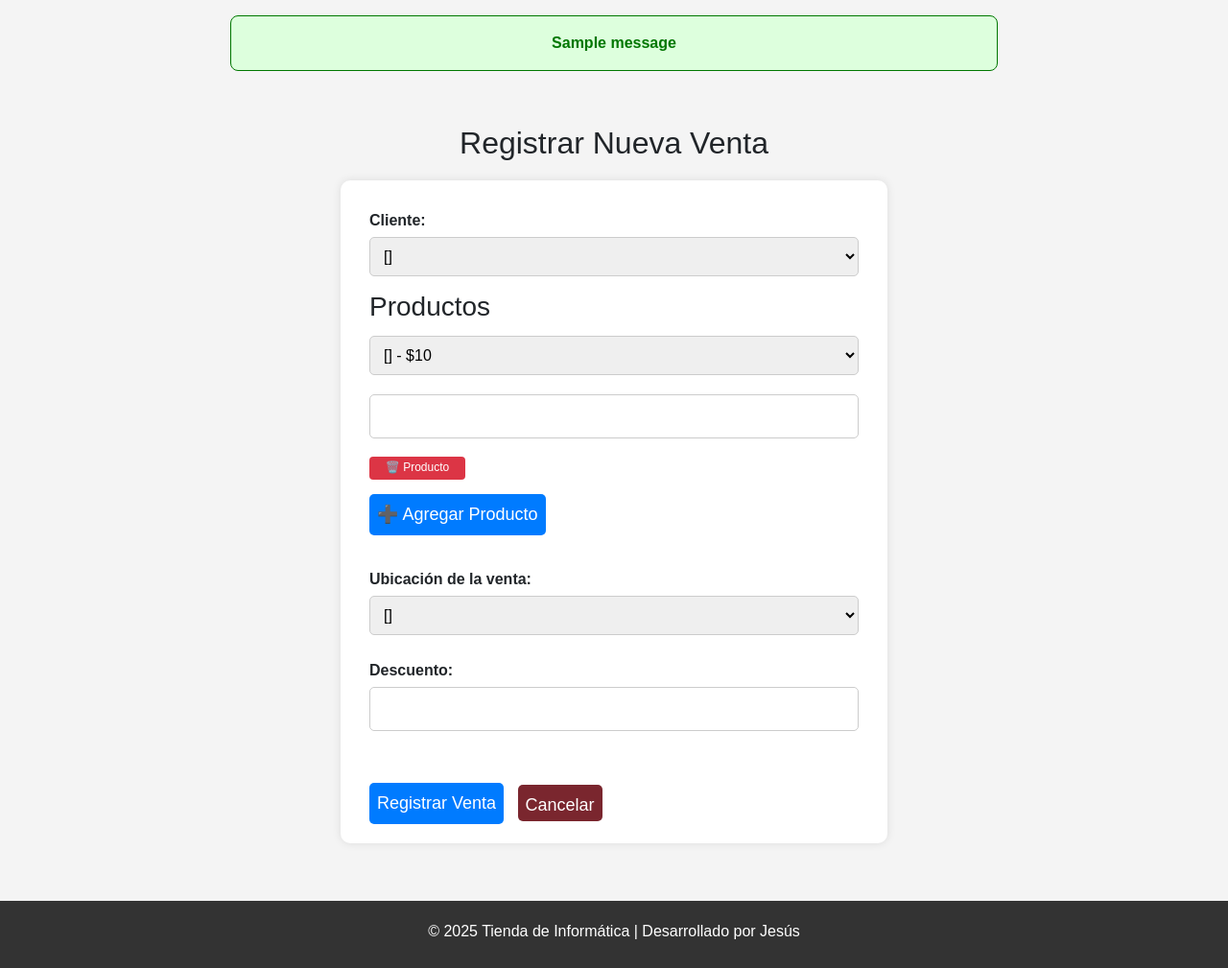
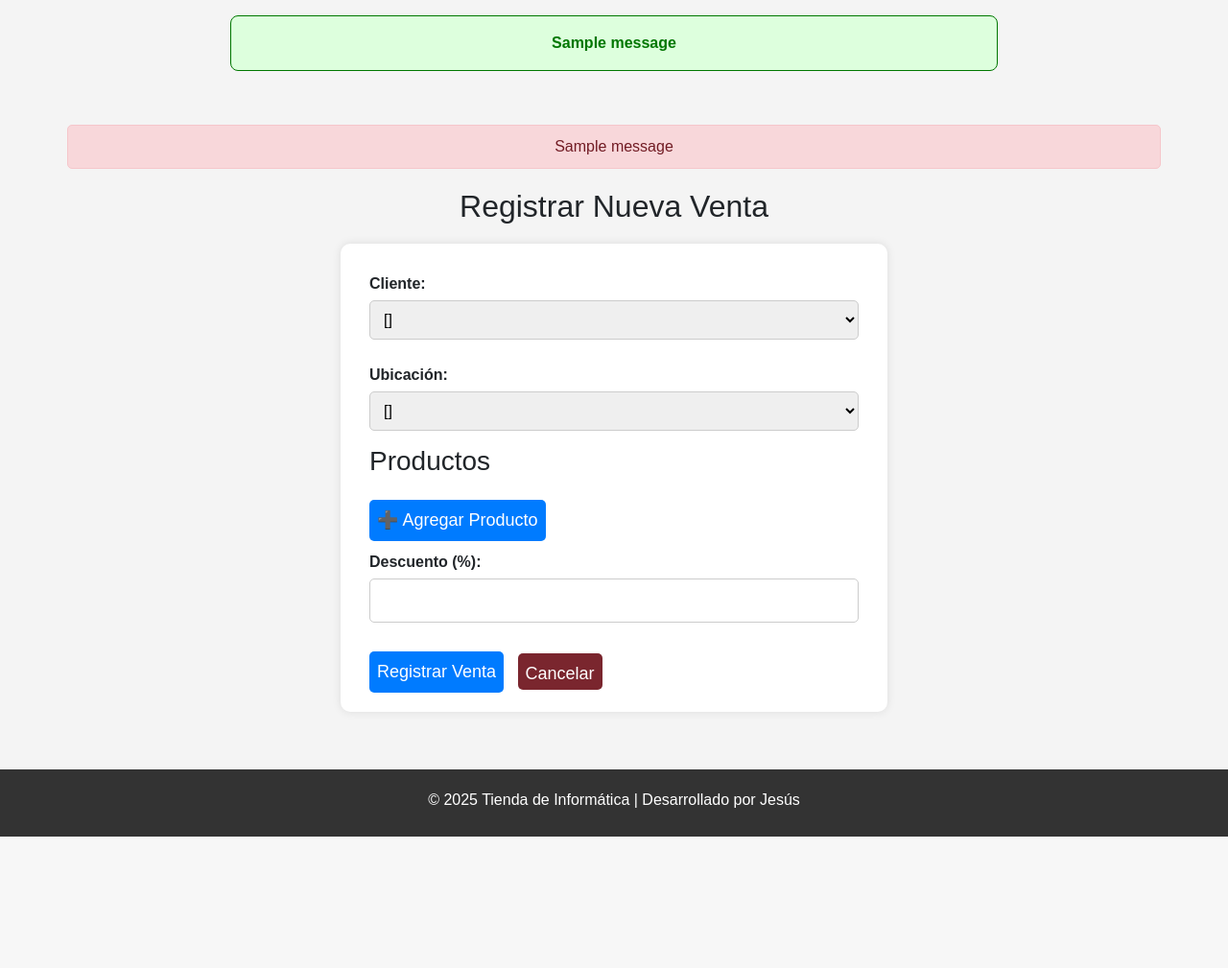
Before and after one commit to jcm201080/ProyectoInformatica, a Flask app: template templates/ventas/nueva_venta.html in a window 1280 px wide. Shown: the part 230-1239 px from the top of the page at 96% size. After the commit the page ends 1102 px from the top, so only its background shows below. Run offline with Flask 3, Linux system fonts and the light colour scheme; the template is opened without the code that fills it: most values are stand-ins (such as "Sample title", 1, 10 or a date in 2020); one stand-in notice (Sample message) is shown.

Commit message:
reparación fallo ventas y mover funcion a js

```diff
--- /dev/null
+++ b/static/js/nueva_venta.js
@@ -0,0 +1,36 @@
+
+function agregarProducto() {
+    // Obtener productos ya seleccionados
+    const seleccionados = Array.from(document.querySelectorAll('select[name="producto_id[]"]'))
+        .map(select => select.value);
+
+    // Lista de productos disponibles (desde el backend en JSON)
+    const productosDisponibles = {{ productos_json | tojson }};
+
+    // Filtrar los productos que no han sido seleccionados
+    const opcionesFiltradas = productosDisponibles
+        .filter(p => !seleccionados.includes(p.id.toString()))
+        .map(p => `<option value="${p.id}">${p.nombre} - $${p.precio.toFixed(2)}</option>`)
+        .join("");
+
+    if (!opcionesFiltradas) {
+        alert("No quedan más productos disponibles para añadir.");
+        return;
+    }
+
+    // Crear el contenedor del nuevo producto
+    const div = document.createElement('div');
+    div.classList.add('producto');
+
+    div.innerHTML = `
+        <select name="producto_id[]">${opcionesFiltradas}</select>
+        <input type="number" name="cantidad[]" min="1" value="1">
+        <button type="button" onclick="eliminarProducto(this)" class="btn btn-delete">🗑️ Producto</button>
+    `;
+
+    document.getElementById('productos').appendChild(div);
+}
+
+function eliminarProducto(btn) {
+    btn.parentElement.remove();
+}
--- a/templates/ventas/nueva_venta.html
+++ b/templates/ventas/nueva_venta.html
@@ -1,103 +1,59 @@
 {% extends 'base.html' %}
+
 {% block content %}
+    {% with messages = get_flashed_messages() %}
+        {% if messages %}
+            <div class="alerta">
+                <ul>
+                    {% for message in messages %}
+                        <li>{{ message }}</li>
+                    {% endfor %}
+                </ul>
+            </div>
+        {% endif %}
+    {% endwith %}
 
     <h2>Registrar Nueva Venta</h2>
     <form method="POST">
         <label>Cliente:</label>
-    <select name="cliente_id">
+        <select name="cliente_id" required>
             {% for cliente in clientes %}
                 <option value="{{ cliente.id }}"
-                {% if datos_previos and cliente.id|string == datos_previos.cliente_id %}selected{% endif %}>
+                    {% if datos_previos.get('cliente_id') == cliente.id|string %}selected{% endif %} >
                     {{ cliente.nombre }}
+                </option>
+            {% endfor %}
+        </select>
+
+        <label>Ubicación:</label>
+        <select name="ubicacion_id" required>
+            {% for ubicacion in ubicaciones %}
+                <option value="{{ ubicacion.id }}"
+                    {% if datos_previos.get('ubicacion_id') == ubicacion.id|string %}selected{% endif %}>
+                    {{ ubicacion.nombre }}
                 </option>
             {% endfor %}
         </select>
 
         <h3>Productos</h3>
         <div id="productos">
-        {% set datos = datos_previos if datos_previos else {} %}
-        {% for i in range(datos.productos_ids|length if datos.productos_ids else 1) %}
-        <div class="producto">
-            <select name="producto_id[]">
-                {% for producto in productos %}
-                <option value="{{ producto.id }}"
-                    {% if datos.productos_ids and producto.id|string == datos.productos_ids[i] %}selected{% endif %}>
-                    {{ producto.nombre }} - ${{ producto.precio }}
-                </option>
-                {% endfor %}
-            </select>
-
-            <input type="number" name="cantidad[]" min="1"
-                   value="{{ datos.cantidades[i] if datos.cantidades else 1 }}">
-
-            <button type="button" onclick="eliminarProducto(this)" class="btn btn-delete">🗑️ Producto</button>
-        </div>
-        {% endfor %}
+            <!-- Contenido generado dinámicamente -->
         </div>
         <button type="button" onclick="agregarProducto()">➕ Agregar Producto</button>
 
-    <br><br>
-
-    <label>Ubicación de la venta:</label>
-    <select name="ubicacion_id" required>
-        {% for ubicacion in ubicaciones %}
-        <option value="{{ ubicacion.id }}"
-            {% if datos_previos and ubicacion.id == datos_previos.ubicacion_id|int %}selected{% endif %}>
-            {{ ubicacion.nombre }}
-        </option>
-        {% endfor %}
-    </select>
-
-    </select>
-
-
-
-    <label>Descuento:</label>
-    <input type="number" name="descuento"
-           value="{{ datos_previos.descuento if datos_previos else 0 }}" step="0.01">
-
-    <br><br>
+        <label>Descuento (%):</label>
+        <input type="number" name="descuento" value="{{ datos_previos.get('descuento', 0) }}" step="0.01" min="0">
 
         <button type="submit" class="btn btn-primary">Registrar Venta</button>
         <a href="{{ url_for('ventas.ventas') }}" class="btn btn-cancel">Cancelar</a>
     </form>
 
 <script>
-function agregarProducto() {
-    // Obtener productos ya seleccionados
-    const seleccionados = Array.from(document.querySelectorAll('select[name="producto_id[]"]'))
-        .map(select => select.value);
+    // Exponer la variable para el script externo
+    window.productos_json = {{ productos_json | tojson }};
+</script>
+<script src="{{ url_for('static', filename='js/nueva_venta.js') }}"></script>
 
-    let div = document.createElement('div');
-    div.classList.add('producto');
-
-    // Crear el HTML del select y eliminar opciones ya usadas
-    let opciones = `{% for producto in productos %}
-        {% if producto.id|string not in seleccionados %}
-        <option value="{{ producto.id }}">{{ producto.nombre }} - ${{ producto.precio }}</option>
-        {% endif %}
-    {% endfor %}`;  // Esto NO funcionará porque Jinja se ejecuta en el servidor.
-
-    // Entonces, mejor: crear dinámicamente en JS
-    const productosDisponibles = {{ productos_json | tojson }};
-    const opcionesFiltradas = productosDisponibles
-        .filter(p => !seleccionados.includes(p.id.toString()))
-        .map(p => `<option value="${p.id}">${p.nombre} - $${p.precio}</option>`)
-        .join("");
-
-    div.innerHTML = `
-        <select name="producto_id[]">${opcionesFiltradas}</select>
-        <input type="number" name="cantidad[]" min="1" value="1">
-        <button type="button" onclick="eliminarProducto(this)" class="btn btn-delete">🗑️ Producto</button>
-    `;
-
-    document.getElementById('productos').appendChild(div);
-}
-
-function eliminarProducto(btn) {
-    btn.parentElement.remove();
-}
-</script>
 
 
 {% endblock %}
```
Also changed, not shown: static/graficas/comparativa_productos.png, static/graficas/ventas.png, static/graficas/ventas_por_ubicacion.png, static/graficas/ventas_ubicaciones_mensual.png. Lines whose indentation alone changed are shown as unchanged.
